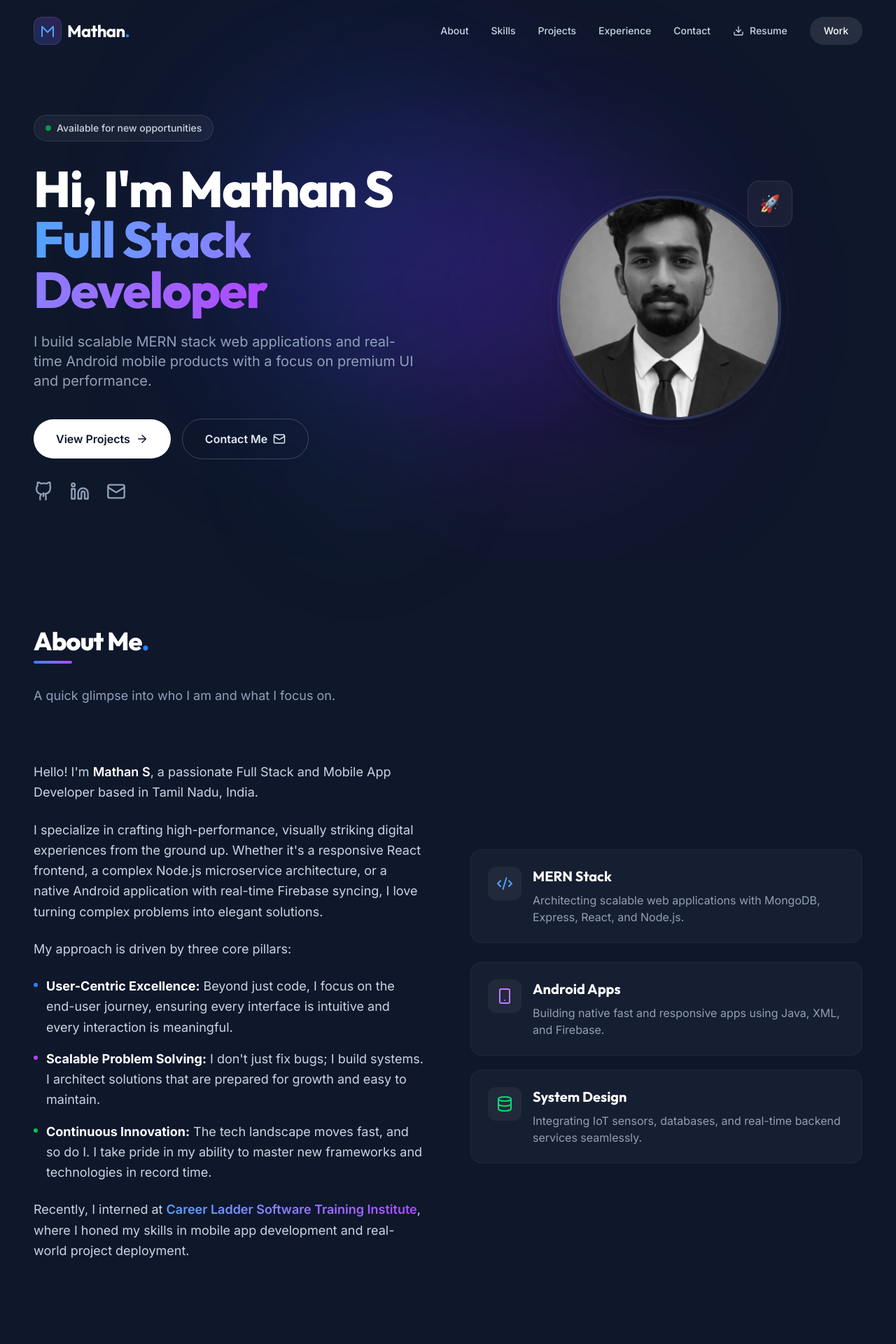
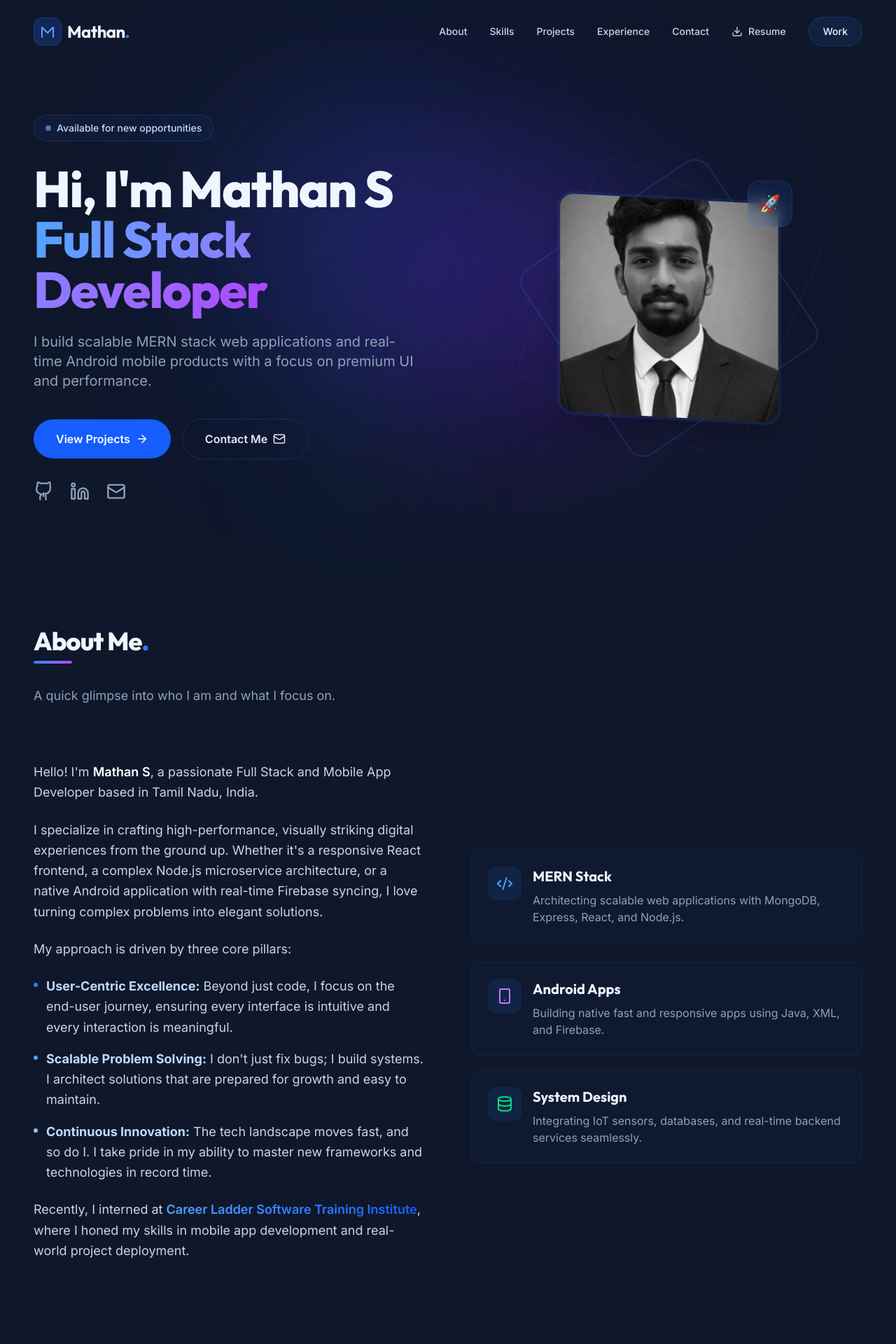
Before and after one commit to Mathan123678/mathanPortfolio, a React (Vite) app: page / in a window 1280 px wide. Shown: the top 1920 px of the page at 70% size. Built offline with nearby package versions, Linux system fonts and the light colour scheme.

Commit message:
style: transition to blue theme and update profile image to square shape

```diff
--- a/src/App.jsx
+++ b/src/App.jsx
@@ -42,7 +42,7 @@ function App() {
       </main>
 
       {/* Simple Footer */}
-      <footer className="w-full py-8 text-center border-t border-white/5 mt-12 bg-slate-900/50 relative z-10">
+      <footer className="w-full py-8 text-center border-t border-blue-500/10 mt-12 bg-slate-900/50 relative z-10">
         <p className="text-slate-500 text-sm">
           &copy; {new Date().getFullYear()} Mathan S. Built with React & Tailwind.
         </p>
--- a/src/components/Navbar.jsx
+++ b/src/components/Navbar.jsx
@@ -25,17 +25,17 @@ export default function Navbar() {
   return (
     <header
       className={`fixed top-0 left-0 right-0 z-50 transition-all duration-300 ${
-        scrolled ? "bg-background/80 backdrop-blur-md border-b border-white/10 py-4" : "bg-transparent py-6"
+        scrolled ? "bg-background/80 backdrop-blur-md border-b border-blue-500/10 py-4" : "bg-transparent py-6"
       }`}
     >
       <div className="container mx-auto px-6 md:px-12 flex items-center justify-between">
         <a href="#" className="flex items-center gap-2 group">
-          <div className="w-10 h-10 rounded-xl bg-gradient-to-tr from-blue-500/20 to-purple-500/20 border border-white/10 flex items-center justify-center text-blue-400 group-hover:scale-105 transition-transform">
+          <div className="w-10 h-10 rounded-xl bg-gradient-to-tr from-blue-500/20 to-blue-600/20 border border-blue-500/20 flex items-center justify-center text-blue-400 group-hover:scale-105 transition-transform">
             <svg xmlns="http://www.w3.org/2000/svg" viewBox="0 0 24 24" fill="none" stroke="currentColor" strokeWidth="2" strokeLinecap="round" strokeLinejoin="round" className="w-6 h-6">
               <path d="M4 20V6l8 8 8-8v14" />
             </svg>
           </div>
-          <span className="text-2xl font-heading font-bold text-white tracking-tight hidden sm:block">
+          <span className="text-2xl font-heading font-bold text-blue-50 tracking-tight hidden sm:block">
             Mathan<span className="text-blue-500">.</span>
           </span>
         </a>
@@ -46,7 +46,7 @@ export default function Navbar() {
             <a
               key={link.name}
               href={link.href}
-              className="text-sm font-medium text-slate-300 hover:text-white transition-colors"
+            className="text-sm font-medium text-slate-300 hover:text-blue-400 transition-colors"
           >
             {link.name}
           </a>
@@ -54,13 +54,13 @@ export default function Navbar() {
         <a
           href="/resume.pdf"
           download="Mathan_Resume.pdf"
-            className="flex items-center gap-2 text-sm font-medium text-slate-300 hover:text-white transition-colors"
+          className="flex items-center gap-2 text-sm font-medium text-slate-300 hover:text-blue-400 transition-colors"
         >
           <Download size={16} /> Resume
         </a>
           <a
             href="#projects"
-            className="px-5 py-2.5 rounded-full bg-white/10 hover:bg-white/20 text-white text-sm font-medium transition-all"
+            className="px-5 py-2.5 rounded-full bg-blue-500/10 hover:bg-blue-500/20 text-blue-50 text-sm font-medium transition-all border border-blue-500/20"
           >
             Work
           </a>
@@ -89,7 +89,7 @@ export default function Navbar() {
                 key={link.name}
                 href={link.href}
                 onClick={() => setMobileMenuOpen(false)}
-                className="text-lg font-medium text-slate-300 hover:text-white"
+                className="text-lg font-medium text-slate-300 hover:text-blue-400"
               >
                 {link.name}
               </a>
@@ -98,7 +98,7 @@ export default function Navbar() {
               href="/resume.pdf"
               download="Mathan_Resume.pdf"
               onClick={() => setMobileMenuOpen(false)}
-              className="text-lg font-medium text-slate-300 hover:text-white flex items-center gap-2"
+              className="text-lg font-medium text-slate-300 hover:text-blue-400 flex items-center gap-2"
             >
               <Download size={20} /> Resume
             </a>
--- a/src/index.css
+++ b/src/index.css
@@ -12,7 +12,7 @@
   }
 
   h1, h2, h3, h4, h5, h6 {
-    @apply font-heading text-white;
+    @apply font-heading text-blue-50;
   }
 }
 
--- a/src/sections/About.jsx
+++ b/src/sections/About.jsx
@@ -44,19 +44,19 @@ export default function About() {
           <ul className="space-y-4">
             <li className="flex items-start gap-3">
               <span className="w-1.5 h-1.5 rounded-full bg-blue-500 mt-2.5 shrink-0" />
-              <span><strong className="text-white">User-Centric Excellence:</strong> Beyond just code, I focus on the end-user journey, ensuring every interface is intuitive and every interaction is meaningful.</span>
+              <span><strong className="text-blue-200">User-Centric Excellence:</strong> Beyond just code, I focus on the end-user journey, ensuring every interface is intuitive and every interaction is meaningful.</span>
             </li>
             <li className="flex items-start gap-3">
-              <span className="w-1.5 h-1.5 rounded-full bg-purple-500 mt-2.5 shrink-0" />
-              <span><strong className="text-white">Scalable Problem Solving:</strong> I don't just fix bugs; I build systems. I architect solutions that are prepared for growth and easy to maintain.</span>
+              <span className="w-1.5 h-1.5 rounded-full bg-blue-400 mt-2.5 shrink-0" />
+              <span><strong className="text-blue-200">Scalable Problem Solving:</strong> I don't just fix bugs; I build systems. I architect solutions that are prepared for growth and easy to maintain.</span>
             </li>
             <li className="flex items-start gap-3">
-              <span className="w-1.5 h-1.5 rounded-full bg-green-500 mt-2.5 shrink-0" />
-              <span><strong className="text-white">Continuous Innovation:</strong> The tech landscape moves fast, and so do I. I take pride in my ability to master new frameworks and technologies in record time.</span>
+              <span className="w-1.5 h-1.5 rounded-full bg-blue-300 mt-2.5 shrink-0" />
+              <span><strong className="text-blue-200">Continuous Innovation:</strong> The tech landscape moves fast, and so do I. I take pride in my ability to master new frameworks and technologies in record time.</span>
             </li>
           </ul>
           <p>
-            Recently, I interned at <span className="text-transparent bg-clip-text bg-gradient-to-r from-blue-400 to-purple-500 font-semibold">Career Ladder Software Training Institute</span>, where I honed my skills in mobile app development and real-world project deployment.
+            Recently, I interned at <span className="text-transparent bg-clip-text bg-gradient-to-r from-blue-400 to-blue-600 font-semibold">Career Ladder Software Training Institute</span>, where I honed my skills in mobile app development and real-world project deployment.
           </p>
         </motion.div>
 
@@ -68,14 +68,14 @@ export default function About() {
                 whileInView={{ opacity: 1, x: 0 }}
                 viewport={{ once: true }}
                 transition={{ duration: 0.5, delay: 0.3 + index * 0.1 }}
-                className="p-6 rounded-2xl bg-white/[0.03] border border-white/5 hover:bg-white/[0.06] transition-colors"
+                className="p-6 rounded-2xl bg-blue-500/[0.03] border border-blue-500/10 hover:bg-blue-500/[0.06] transition-colors"
               >
                 <div className="flex items-start gap-4">
-                  <div className="p-3 bg-white/5 rounded-xl">
+                  <div className="p-3 bg-blue-500/10 rounded-xl">
                     {item.icon}
                   </div>
                   <div>
-                    <h3 className="text-xl font-bold text-white mb-2">{item.title}</h3>
+                    <h3 className="text-xl font-bold text-blue-50 mb-2">{item.title}</h3>
                     <p className="text-slate-400">{item.desc}</p>
                   </div>
                 </div>
--- a/src/sections/Experience.jsx
+++ b/src/sections/Experience.jsx
@@ -20,10 +20,10 @@ export default function Experience() {
               <Briefcase size={20} className="text-blue-400" />
             </div>
 
-            <div className="bg-white/[0.02] border border-white/5 p-8 rounded-2xl hover:bg-white/[0.04] transition-colors">
+            <div className="bg-blue-500/[0.02] border border-blue-500/10 p-8 rounded-2xl hover:bg-blue-500/[0.04] transition-colors">
               <div className="flex flex-col md:flex-row md:items-center justify-between mb-4">
                 <div>
-                  <h3 className="text-2xl font-bold text-white">Mobile App Developer Intern</h3>
+                  <h3 className="text-2xl font-bold text-blue-50">Mobile App Developer Intern</h3>
                   <p className="text-lg text-blue-400 font-medium">Career Ladder Software Training Institute</p>
                 </div>
                 <span className="text-slate-500 font-medium mt-2 md:mt-0 bg-slate-800 px-4 py-1 rounded-full text-sm inline-block w-fit">2023 - Present</span>
--- a/src/sections/Hero.jsx
+++ b/src/sections/Hero.jsx
@@ -36,10 +36,10 @@ export default function Hero() {
               initial={{ opacity: 0, y: 20 }}
               animate={{ opacity: 1, y: 0 }}
               transition={{ duration: 0.5 }}
-              className="inline-flex items-center gap-2 px-4 py-2 rounded-full bg-white/5 border border-white/10 mb-8"
+              className="inline-flex items-center gap-2 px-4 py-2 rounded-full bg-blue-500/5 border border-blue-500/20 mb-8"
             >
-              <span className="w-2 h-2 rounded-full bg-green-500 animate-pulse" />
-              <span className="text-sm font-medium text-slate-300">Available for new opportunities</span>
+              <span className="w-2 h-2 rounded-full bg-blue-400 animate-pulse" />
+              <span className="text-sm font-medium text-blue-200">Available for new opportunities</span>
             </motion.div>
 
             <motion.h1
@@ -72,13 +72,13 @@ export default function Hero() {
             >
               <a
                 href="#projects"
-                className="w-full sm:w-auto px-8 py-4 bg-white text-slate-900 rounded-full font-semibold hover:scale-105 active:scale-95 transition-all flex items-center justify-center gap-2"
+                className="w-full sm:w-auto px-8 py-4 bg-blue-600 text-white rounded-full font-semibold hover:bg-blue-500 hover:scale-105 active:scale-95 transition-all flex items-center justify-center gap-2"
               >
                 View Projects <ArrowRight size={18} />
               </a>
               <a
                 href="#contact"
-                className="w-full sm:w-auto px-8 py-4 rounded-full font-semibold border border-white/20 hover:bg-white/10 active:scale-95 transition-all flex items-center justify-center gap-2"
+                className="w-full sm:w-auto px-8 py-4 rounded-full font-semibold border border-blue-500/20 hover:bg-blue-500/10 active:scale-95 transition-all flex items-center justify-center gap-2"
               >
                 Contact Me <Mail size={18} />
               </a>
@@ -90,13 +90,13 @@ export default function Hero() {
               transition={{ duration: 0.5, delay: 0.4 }}
               className="flex items-center justify-center lg:justify-start gap-6 mt-8"
             >
-              <a href="https://github.com/Mathan123678" target="_blank" rel="noopener noreferrer" className="text-slate-400 hover:text-white transition-colors hover:scale-110 active:scale-95" aria-label="GitHub">
+              <a href="https://github.com/Mathan123678" target="_blank" rel="noopener noreferrer" className="text-slate-400 hover:text-blue-400 transition-colors hover:scale-110 active:scale-95" aria-label="GitHub">
                 <svg xmlns="http://www.w3.org/2000/svg" width="28" height="28" viewBox="0 0 24 24" fill="none" stroke="currentColor" strokeWidth="2" strokeLinecap="round" strokeLinejoin="round"><path d="M15 22v-4a4.8 4.8 0 0 0-1-3.02c3.14-.35 6.44-1.54 6.44-7A5.44 5.44 0 0 0 20 4.77 5.07 5.07 0 0 0 19.91 1S18.73.65 16 2.48a13.38 13.38 0 0 0-7 0C6.27.65 5.09 1 5.09 1A5.07 5.07 0 0 0 5 4.77a5.44 5.44 0 0 0-1.5 3.78c0 5.42 3.3 6.61 6.44 7A4.8 4.8 0 0 0 8 18v4"/><path d="M12 18v-4"/></svg>
               </a>
-              <a href="https://www.linkedin.com/in/mathan-s-336ab2329/" target="_blank" rel="noopener noreferrer" className="text-slate-400 hover:text-white transition-colors hover:scale-110 active:scale-95" aria-label="LinkedIn">
+              <a href="https://www.linkedin.com/in/mathan-s-336ab2329/" target="_blank" rel="noopener noreferrer" className="text-slate-400 hover:text-blue-400 transition-colors hover:scale-110 active:scale-95" aria-label="LinkedIn">
                 <svg xmlns="http://www.w3.org/2000/svg" width="28" height="28" viewBox="0 0 24 24" fill="none" stroke="currentColor" strokeWidth="2" strokeLinecap="round" strokeLinejoin="round"><path d="M16 8a6 6 0 0 1 6 6v7h-4v-7a2 2 0 0 0-2-2 2 2 0 0 0-2 2v7h-4v-7a6 6 0 0 1 6-6z"/><rect width="4" height="12" x="2" y="9"/><circle cx="4" cy="4" r="2"/></svg>
               </a>
-              <a href="mailto:mathansmathan27@gmail.com" className="text-slate-400 hover:text-white transition-colors hover:scale-110 active:scale-95" aria-label="Email">
+              <a href="mailto:mathansmathan27@gmail.com" className="text-slate-400 hover:text-blue-400 transition-colors hover:scale-110 active:scale-95" aria-label="Email">
                 <Mail size={28} />
               </a>
             </motion.div>
@@ -110,10 +110,10 @@ export default function Hero() {
           >
             <div className="relative w-64 h-64 md:w-80 md:h-80 mx-auto">
               {/* Decorative rings */}
-              <div className="absolute inset-0 rounded-full border-2 border-blue-500/20 animate-[spin_10s_linear_infinite]" />
-              <div className="absolute inset-[-10px] rounded-full border border-purple-500/10 animate-[spin_15s_linear_infinite_reverse]" />
+              <div className="absolute inset-0 rounded-3xl border-2 border-blue-500/20 animate-[spin_10s_linear_infinite]" />
+              <div className="absolute inset-[-10px] rounded-3xl border border-blue-500/10 animate-[spin_15s_linear_infinite_reverse]" />
 
-              <div className="absolute inset-0 rounded-full overflow-hidden border-4 border-white/10 shadow-2xl skew-y-3 hover:skew-y-0 transition-transform duration-500">
+              <div className="absolute inset-0 rounded-3xl overflow-hidden border-4 border-blue-500/10 shadow-2xl skew-y-3 hover:skew-y-0 transition-transform duration-500">
                 <img
                   src="/src/assets/mathan.png"
                   alt="Mathan S"
@@ -125,7 +125,7 @@ export default function Hero() {
               <motion.div
                 animate={{ y: [0, -10, 0] }}
                 transition={{ duration: 4, repeat: Infinity }}
-                className="absolute -top-4 -right-4 p-4 rounded-2xl bg-white/5 border border-white/10 backdrop-blur-md"
+                className="absolute -top-4 -right-4 p-4 rounded-2xl bg-blue-500/10 border border-blue-500/20 backdrop-blur-md"
               >
                 <div className="text-2xl">🚀</div>
               </motion.div>
--- a/src/sections/Skills.jsx
+++ b/src/sections/Skills.jsx
@@ -45,9 +45,9 @@ export default function Skills() {
             whileInView={{ opacity: 1, y: 0 }}
             viewport={{ once: true }}
             transition={{ duration: 0.5, delay: idx * 0.1 }}
-            className="p-8 rounded-2xl bg-white/[0.02] border border-white/5"
+            className="p-8 rounded-2xl bg-blue-500/[0.02] border border-blue-500/10"
           >
-            <h3 className="text-xl font-bold text-white mb-6 tracking-wide">{category.title}</h3>
+            <h3 className="text-xl font-bold text-blue-50 mb-6 tracking-wide">{category.title}</h3>
             <div className="flex flex-wrap gap-3">
               {category.skills.map((skill, sIdx) => (
                 <motion.span
@@ -56,7 +56,7 @@ export default function Skills() {
                   whileInView={{ opacity: 1, scale: 1 }}
                   viewport={{ once: true }}
                   transition={{ duration: 0.3, delay: idx * 0.1 + sIdx * 0.05 }}
-                  className="px-4 py-2 rounded-xl bg-white/[0.03] border border-white/5 text-slate-300 font-medium hover:bg-white/10 hover:text-white hover:border-blue-500/30 transition-all cursor-default"
+                  className="px-4 py-2 rounded-xl bg-blue-500/5 border border-blue-500/10 text-slate-300 font-medium hover:bg-blue-500/20 hover:text-blue-400 hover:border-blue-500/30 transition-all cursor-default"
                 >
                   {skill.name}
                 </motion.span>
```
Also changed, not shown: src/sections/Contact.jsx (+14 -14 lines), src/sections/Projects.jsx (+5 -5 lines). Lines whose indentation alone changed are shown as unchanged.
